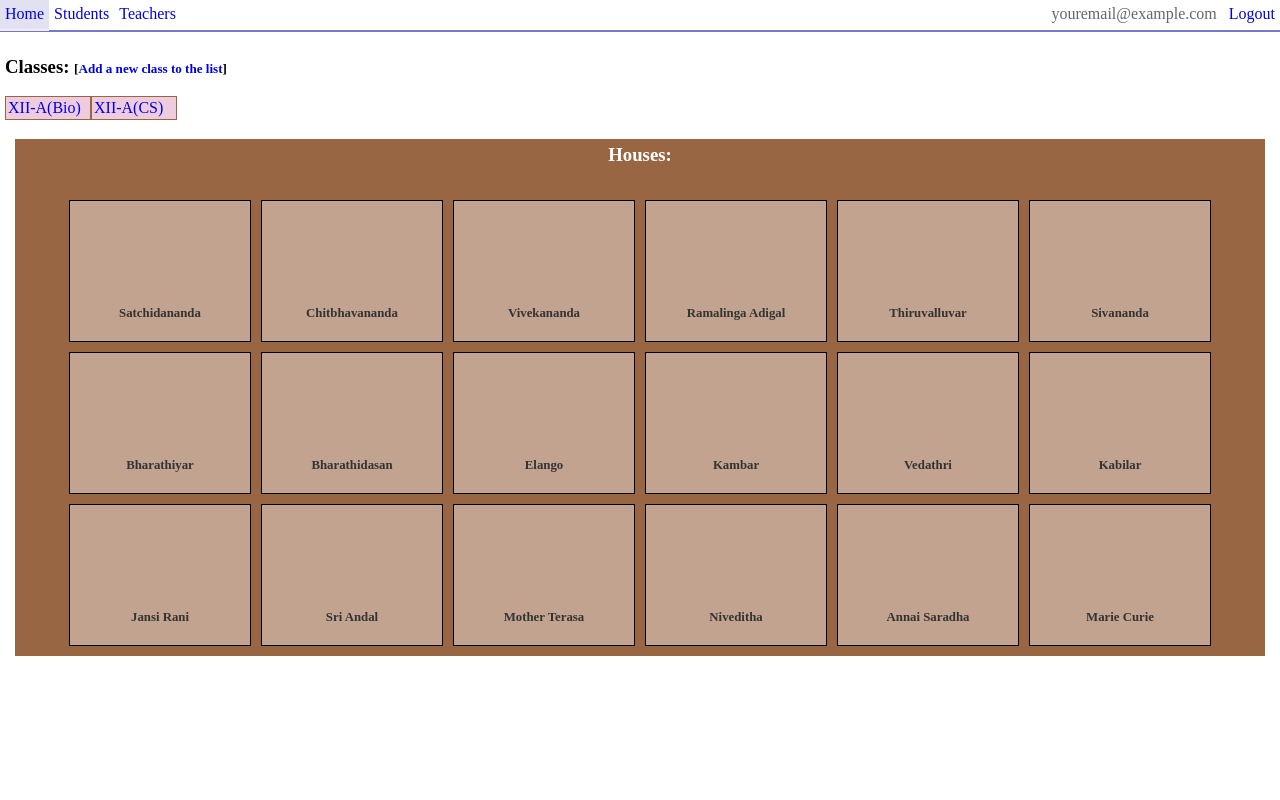
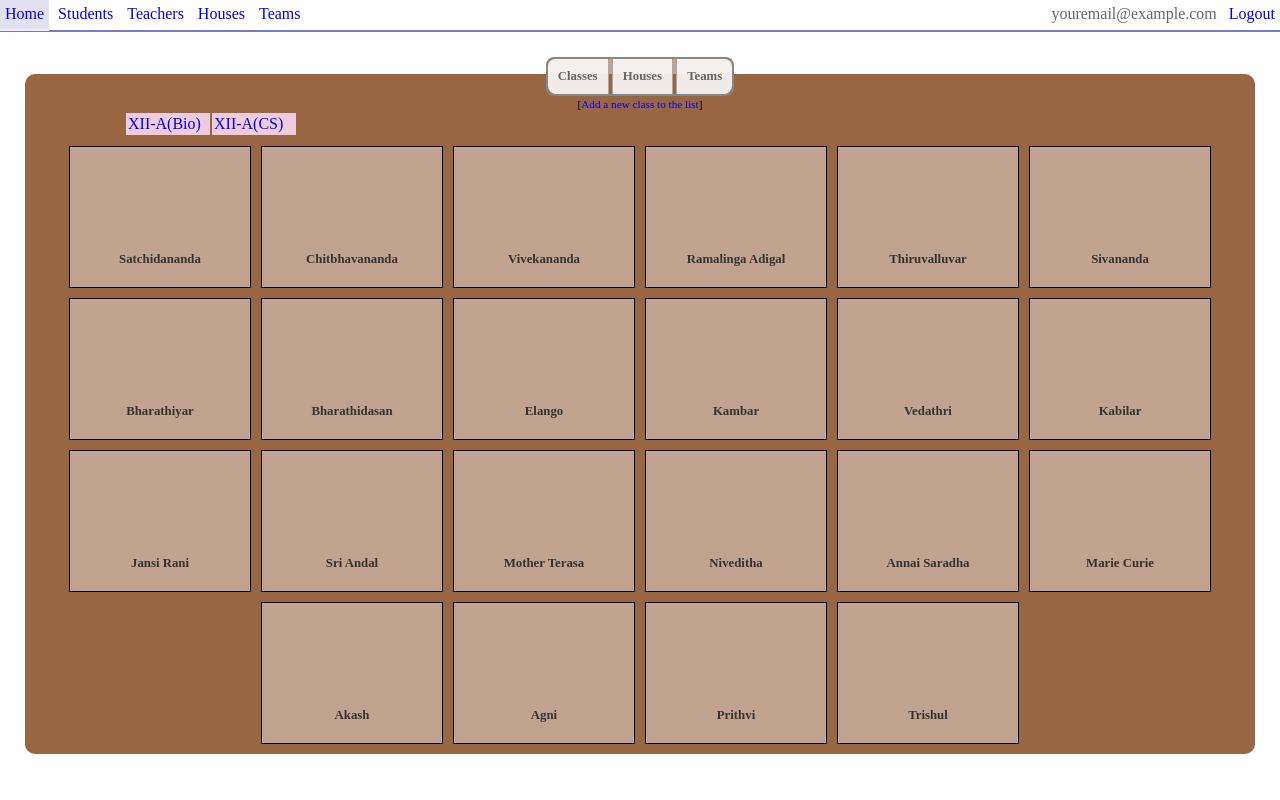
Before and after one commit to seekshiva/Marks, a PHP site: page / in a window 1280 px wide. Run offline with PHP 8.4, Linux system fonts and the light colour scheme; data comes from the database, SQL or seed files in the repository.

Commit message:
moved the code of menubar to a separate function in functions.lib.php, and added 'Houses' and 'Teams' to the menu bar. Also made a lot of changes to the home page UI. Been trying a lot of effects in the home page lately

```diff
--- a/functions.lib.php
+++ b/functions.lib.php
@@ -5,6 +5,19 @@ include("connect.php");
  * initialises the global varibles such as
  */
 function init() {}
+
+function getMenu($num) {
+?>
+<div id="menu">
+    <div style="float:right; "><span style="color:#666; padding:3px;  ">youremail@example.com</span> <a href="#logout">Logout</a></div>
+    <a <?php if($num == 1 && count($_GET) == 0) echo "id=\"currentMenuItem\" ";  ?>href="./">Home</a>
+    <a <?php if($num == 2) echo "id=\"currentMenuItem\" "; ?>href="./student.php">Students</a>
+    <a <?php if($num == 3) echo "id=\"currentMenuItem\" "; ?>href="./teachers.php">Teachers</a>
+    <a <?php if($num == 1 && isset($_GET['house'])) echo "id=\"currentMenuItem\" "; ?>href="#">Houses</a>
+    <a <?php if($num == 5) echo "id=\"currentMenuItem\" "; ?>href="#">Teams</a>
+</div>
+<?php
+}
 
 function getHousesList() {
     $res = mysql_query("SELECT * FROM `houses` WHERE 1 ORDER BY `house_id`");
@@ -26,7 +39,8 @@ function getTeamsList() {
 
 function generateClassesList() {
     $res = mysql_query("SELECT * FROM `classes` WHERE 1 ORDER BY `class_id`");
-    echo "<div>";
+    echo "<span class=\"s\">[<a href=\"./?addclass=1\">Add a new class to the list</a>]</span>";
+    echo "<div style=\"text-align:left; margin-left:50px; padding-left:50px; \">";
     while($row = mysql_fetch_assoc($res)) {
         echo  "<div style=\"display:inline-block; padding:2px; width:80px; border:1px solid #964; background-color:#ecd\"><a href=\"./?class=" . $row['class_id']. "\">" . $row['class_name'] . "</a></div>";
     }
@@ -34,23 +48,17 @@ function generateClassesList() {
 }
 
 function generateTeamsList() {
-    echo "<h3>Teams:</h3>";
     $res = mysql_query("SELECT * FROM `teams` WHERE 1 ORDER BY `team_id`");
-    echo "<ul>";
     while($row = mysql_fetch_assoc($res)) {
-        echo  "<li><a href=\"./?team=" . $row['team_id']. "\">" . $row['team_name'] . "</a></li>";
+        echo  "<div class=\"blockli\"><a href=\"./?team=" . $row['team_id']. "\">" . $row['team_name'] . "</a></div>";
     }
-    echo "</ul>";
 }
 
 function generateHousesList() {
     $res = mysql_query("SELECT * FROM `houses` WHERE 1 ORDER BY `house_id`");
-    echo "<div class=\"blocklist\">";
-    echo "<h3>Houses:</h3>";
     while($row = mysql_fetch_assoc($res)) {
         echo  "<div class=\"blockli\"><a href=\"./?house=" . $row['house_id']. "\">" . $row['house_name'] . "</a></div>";
     }
-    echo "</div>";
 }
 
 function addStudents() {
--- a/index.php
+++ b/index.php
@@ -13,10 +13,7 @@ teams = [<?php echo getTeamsList(); ?>];
 <script src="script.js"></script>
 </head>
 <body>
-<div id="menu">
-    <div style="float:right; "><span style="color:#666; padding:3px;  ">youremail@example.com</span> <a href="#logout">Logout</a></div>
-    <a <?php if(count($_GET) == 0) echo "id=\"currentMenuItem\"";  ?>href="./">Home</a><a href="./student.php">Students</a><a href="./teachers.php">Teachers</a>
-</div>
+<?php getMenu(1); ?>
 <div id="wrapper">
 <?php
 if(isset($_GET['subject'])) {
@@ -59,12 +56,18 @@ else if(isset($_GET['house'])) {
     getStudentsFromHouse($_GET['house']);
 }
 else {
-    echo "<h3>Classes: <span class=\"s\">[<a href=\"./?addclass=1\">Add a new class to the list</a>]</span></h3>";
+    echo "<div align=\"center\"><h3 id=\"frameset\">";
+    echo "<span>Classes</span> ";
+    echo "<span>Houses</span> ";
+    echo "<span>Teams</span></h3></div>";
+    echo "<div class=\"blocklist\"><div id=\"frames\">";
+    echo "<div class=\"framevals\" id=\"frameval2\">";
     generateClassesList();
-    ?>
-
-<?php
+    echo "</div><div class=\"framevals\" id=\"frameval2\">";
     generateHousesList();
+    echo "</div><div class=\"framevals\" id=\"frameval3\">";
+    generateTeamsList();
+    echo "</div></div></div>";
 }
 ?>
 </div>
--- a/main.css
+++ b/main.css
@@ -31,8 +31,13 @@ th {font-size:80%; }
 #optionBody {margin-top:5px; padding:5px; padding-top:15px; background-color:rgba(255,255,255,.7); border:2px solid #777; width:180px;  }
 
 
-.blocklist {background-color:#964; text-align:center; margin:10px; padding-bottom:10px; margin-bottom:0;  }
-.blocklist h3 {color:#fff; padding:5px; }
+#frameset {font-size:80%; margin-top:20px; margin-bottom:-20px; background-color:#fff; color:#111; border:2px solid #888; border-radius:8px; display:inline-block; background-color:rgba(153,102,68,.6); }
+#frameset span {display:inline-block; padding:10px; border-right:1px solid #aaa; border-left:1px solid #aaa; cursor:default; background-color:rgba(250,250,250,.9); color:#666 }
+#frameset span:first-child {border-left:0; border-radius:8px 0 0 8px; }
+#frameset span:last-child {border-right:0; border-radius:0 8px 8px 0; }
+#frameset span:hover {background-color:rgba(255,255,255,.9); color:#444; }
+.blocklist {background-color:#964; text-align:center; margin:20px; margin-top:-10px; padding-top:20px; padding-bottom:10px; border-radius:10px; }
+.blocklist h3 {color:#fff; padding:5px; margin-top:5px; }
 .blockli {display:inline-block; border:1px solid #000; margin:5px; margin-top:10px; margin-bottom:0; padding:20px; width:140px; height:100px; background-color:rgba(255,255,255,.4); }
 .blockli:hover {background-color:rgba(255,255,255,.5);}
 .blockli a {display:inline-block; padding-top:85px; color:#333; font-weight:bold; font-size:80%; }
--- a/script.js
+++ b/script.js
@@ -47,7 +47,36 @@ function editStudents() {
     console.log("url: " + url);
 }
 
+function bindFrameEvent() {
+    return function(num) {
+	console.log(num);
+	$("#frames").fadeOut(700,function() {
+	    console.log(num);
+	    for(var i=0;i<3;++i) {
+		if(i!=num) {
+		    $("#frameval" + i).hide(0);
+		    console.log("hiding.." + i);
+		}
+		else {
+		    $("#frameval" + num + 1).show(0);
+		    console.log("showing.. "+i);
+		}
+	    }
+	    console.log("queue done!");
+	    $("#frames").fadeIn();
+	});
+    };
+}
+
 $(document).ready(function() {
+    var f = $("#frameset span");
+    for(var i = 0; i < f.length; ++i) {
+	var mmmm = bindFrameEvent();
+	var m2 = mmmm;
+	$($("#frameset span")[i]).click(function() {
+	    m2(i);
+	});
+    }
     $("#optionHead").click(function(e) {
 	$("#optionBody").slideToggle(0);
 	if(localStorage["optionDown"] == "1") {
--- a/teachers.php
+++ b/teachers.php
@@ -14,9 +14,7 @@ if(isset($_GET['teacher'])) {
 <link rel="stylesheet" href="main.css">
 </head>
 <body>
-<div id="menu">
-    <a href="./">Home</a><a href="./student.php">Students</a><a id="currentMenuItem" href="./teachers.php">Teachers</a>
-</div>
+<?php getMenu(3); ?>
 <div id="wrapper">
 <?php
 
```
Also changed, not shown: student.php (+5 -5 lines), images/viv.jpg (added).
